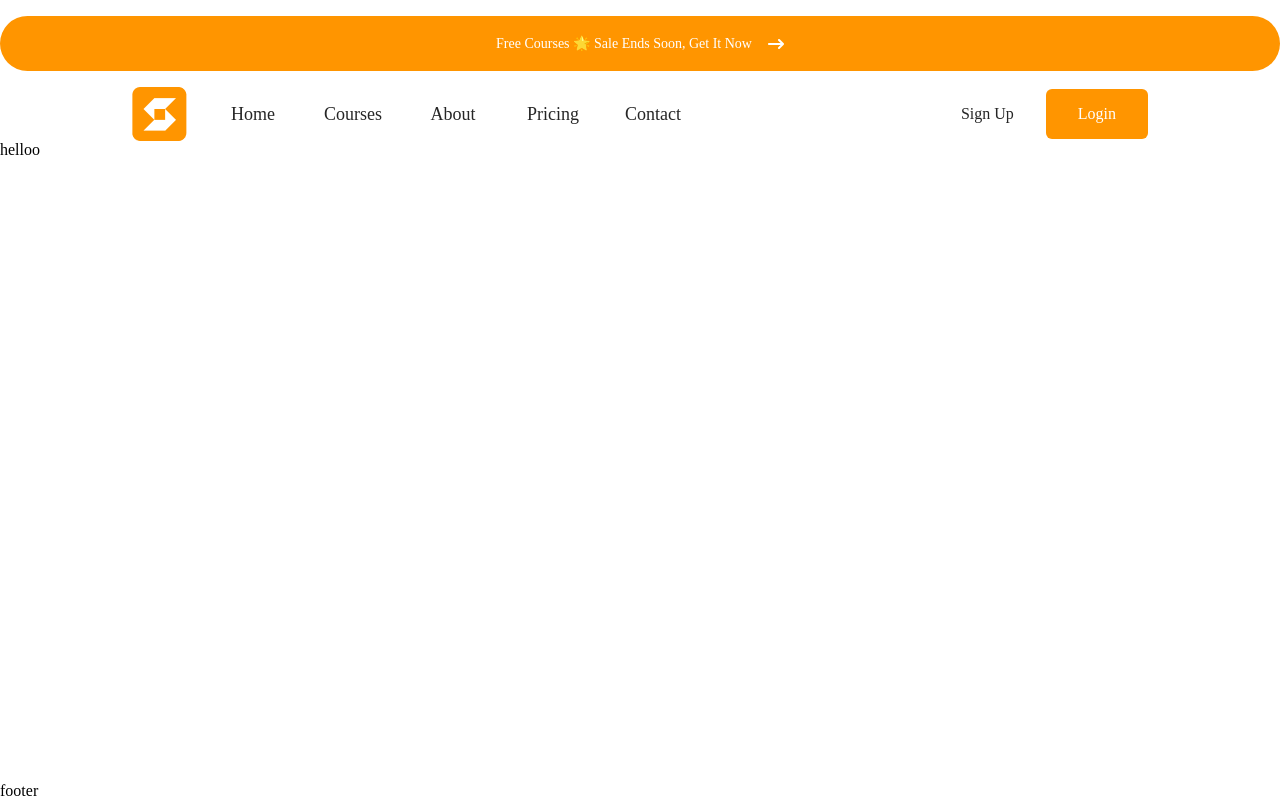
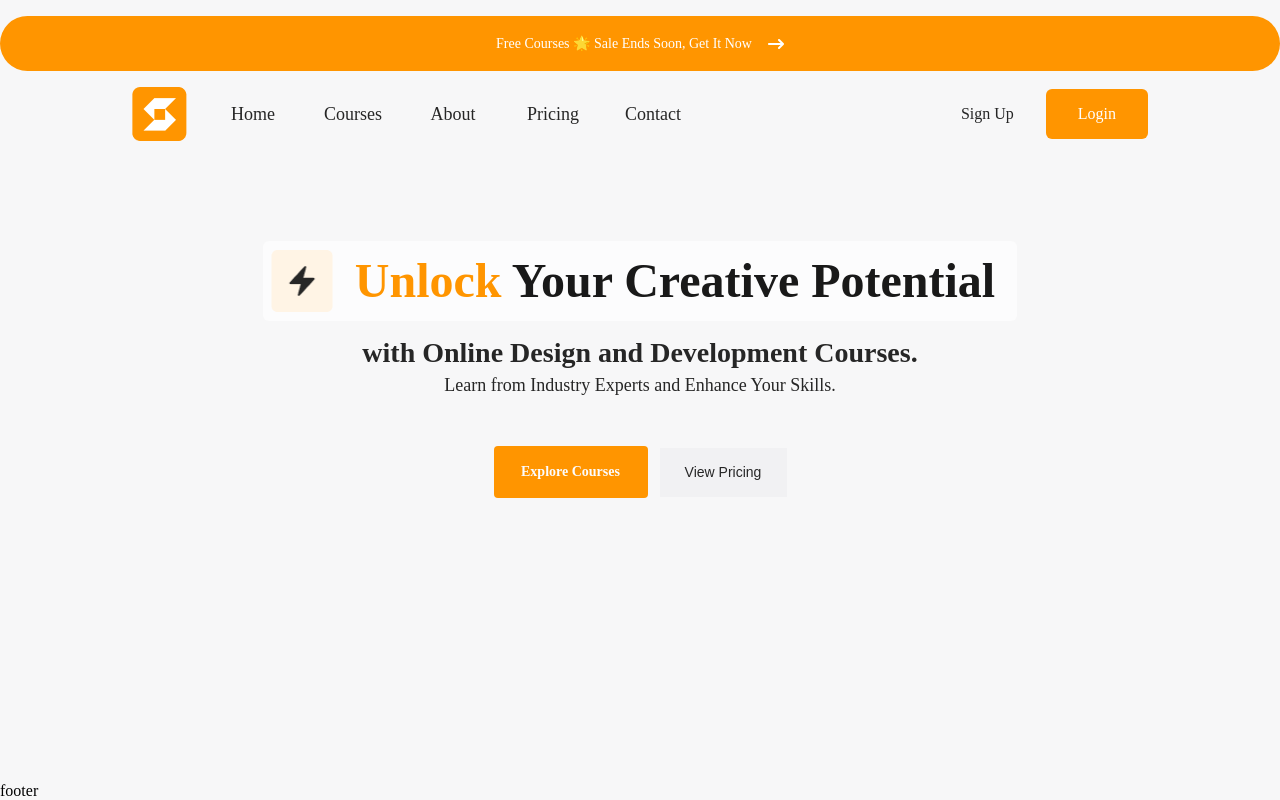
Before and after one commit to Tunahanclr16/Course-Project, a React (Vite) app: page / in a window 1280 px wide. Built offline with nearby package versions, Linux system fonts and the light colour scheme.

Commit message:
hero finish

```diff
--- /dev/null
+++ b/src/components/Home/Hero.jsx
@@ -0,0 +1,30 @@
+import { NavLink } from "react-router-dom";
+import TextIcon from "../../assets/hero/heroIcon.png";
+export default function Hero() {
+  return (
+    <div className="text-center relative max-w-[965px] mx-auto flex px-2 flex-col items-center mt-[50px]  sm:mt-[80px] lg:mt-[100px]">
+      <div className=" w-[357px]  bg-[#FCFCFD] sm:px-2 px-6 gap-2 rounded-md  h-20 flex  items-center justify-center sm:w-[543px] lg:w-[754px]">
+        <img
+          className="object-cover  w-[48px]   lg:w-[62px]"
+          src={TextIcon}
+          alt=""
+        />
+        <h1 className="font-semibold text-[16px] lg:w-[732px] sm:whitespace-nowrap w-[271px] sm:w-[549px] text-grey-10 sm:text-4xl lg:text-5xl">
+          <span className="text-orange-50">Unlock</span> Your Creative Potential
+        </h1>
+      </div>
+      <div className="mt-[16px]">
+        <h3 className="font-semibold  text-[24px] sm:text-[28px] text-grey-15 lg:w-[965px] w-[297px] sm:w-[941px]">
+          with Online Design and Development Courses.
+        </h3>
+        <p className="mt-[6px] text-grey-15 sm:text-[16px] lg:max-w-[965px] sm:max-w-[941px] max-w-[297px] text-[14px] lg:text-[18px]">
+          Learn from Industry Experts and Enhance Your Skills.
+        </p>
+      </div>
+      <div className="mt-[50px] flex items-center gap-3 lg:max-w-[366px] max-w-[293px]">
+        <NavLink to={'/courses'} className=" bg-orange-50 text-[14px] font-semibold flex justify-center items-center no-underline text-white-99 border-none rounded lg:max-w-[195px] lg:h-[52px] h-[49px] w-[154px] cursor-pointer">Explore Courses</NavLink>
+        <button className="bg-white-95 text-grey-15 text-[14px] w-[127px] h-[49px] cursor-pointer border-none">View Pricing</button>
+      </div>
+    </div>
+  );
+}
--- a/src/index.css
+++ b/src/index.css
@@ -17,4 +17,7 @@
     .active{
       @apply bg-white-95 p-3 text-center
     }
+    body{
+      @apply bg-white-97
+    }
   }
--- a/src/pages/Home.jsx
+++ b/src/pages/Home.jsx
@@ -1,3 +1,7 @@
+import Hero from "../components/Home/Hero";
+
 export default function Home() {
-  return <div>helloo</div>;
+  return <div>
+    <Hero/>
+  </div>;
 }
```
Also changed, not shown: src/assets/hero/Abstract.png (added), src/assets/hero/heroIcon.png (added).
